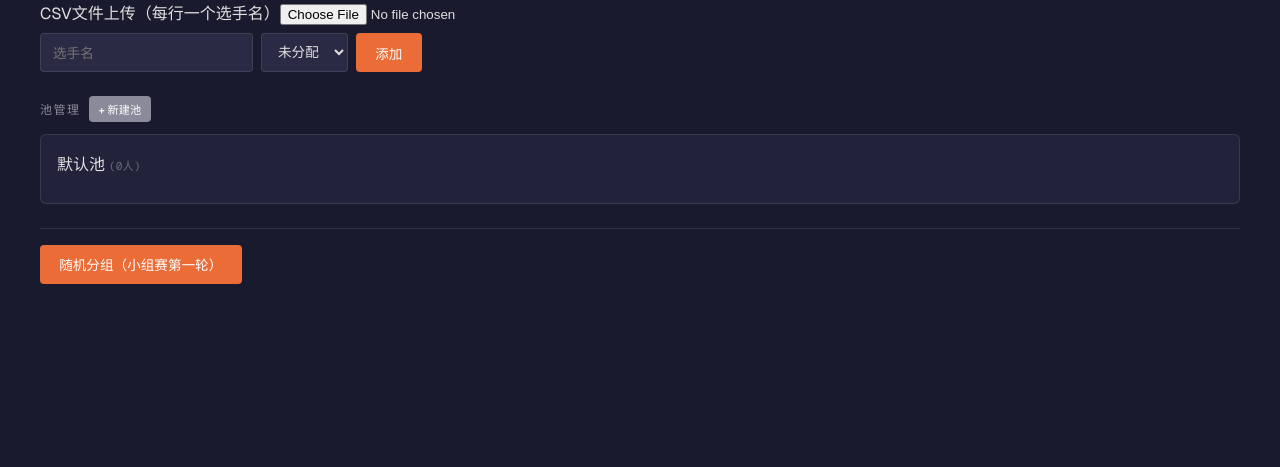
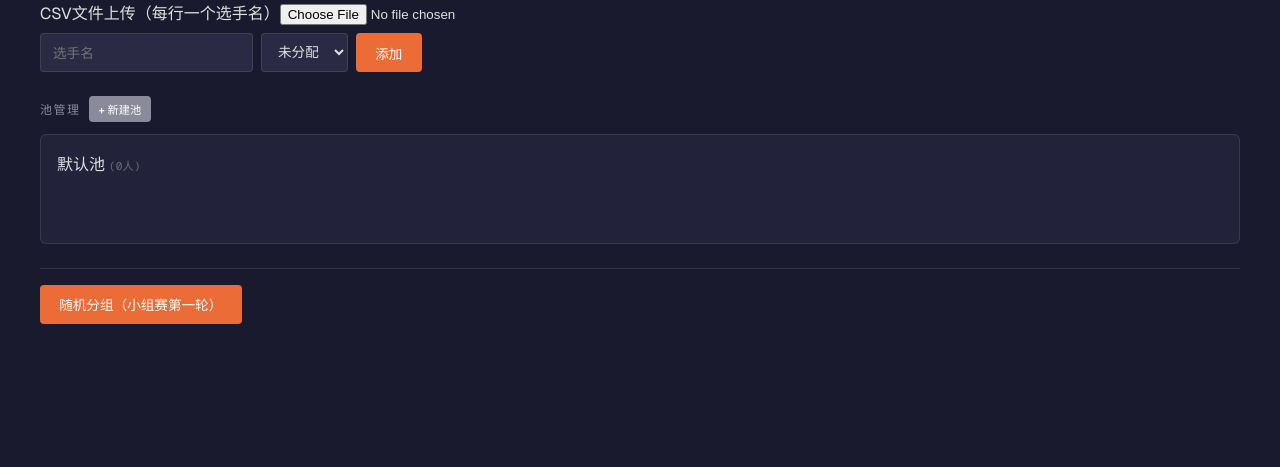
Before and after one commit to muxiaoshu1345-lang/SF6-Tournament-Manager, a Flask app: page / in a window 1280 px wide. Shown: the part 212-679 px from the top of the page. Run offline with Flask 2, Linux system fonts and the light colour scheme; some web fonts are replaced.

Commit message:
fix: improve drop zone styling and event handling for all pools

```diff
--- a/static/player_manager.js
+++ b/static/player_manager.js
@@ -86,22 +86,18 @@ function renderPoolList() {
   });
 
   // 放置区（所有池，包括新建的）
-  const dropZones = container.querySelectorAll('.pool-players');
-  dropZones.forEach(zone => {
+  container.querySelectorAll('.pool-players').forEach(zone => {
     zone.addEventListener('dragover', (e) => {
       e.preventDefault();
       e.dataTransfer.dropEffect = 'move';
-      zone.style.background = 'rgba(235,108,54,0.15)';
-      zone.style.outline = '2px dashed var(--color-accent)';
+      zone.classList.add('drag-over');
     });
     zone.addEventListener('dragleave', () => {
-      zone.style.background = '';
-      zone.style.outline = '';
+      zone.classList.remove('drag-over');
     });
     zone.addEventListener('drop', async (e) => {
       e.preventDefault();
-      zone.style.background = '';
-      zone.style.outline = '';
+      zone.classList.remove('drag-over');
       const playerId = e.dataTransfer.getData('text/plain');
       const poolId = zone.dataset.poolId;
       if (!playerId || !poolId) return;
--- a/static/style.css
+++ b/static/style.css
@@ -189,6 +189,16 @@ main {
   display: flex;
   flex-wrap: wrap;
   gap: 0.4rem;
+  min-height: 2.5rem;
+  padding: 0.5rem;
+  border: 1px dashed transparent;
+  border-radius: 4px;
+  transition: all 0.2s;
+}
+
+.pool-players.drag-over {
+  background: rgba(235,108,54,0.15);
+  border-color: var(--color-accent);
 }
 
 /* Player Cards */
```
